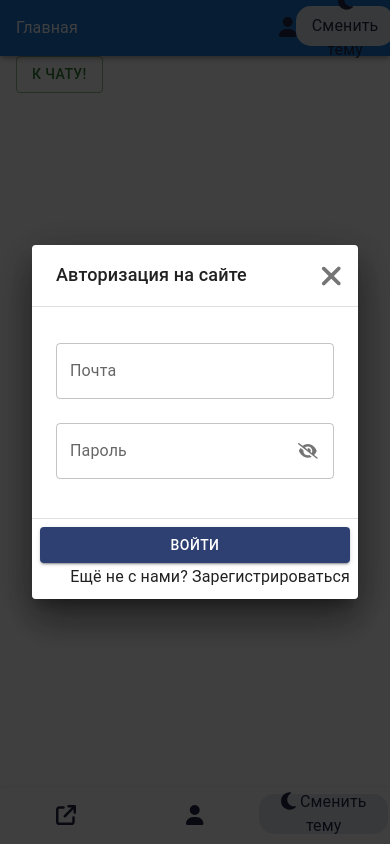
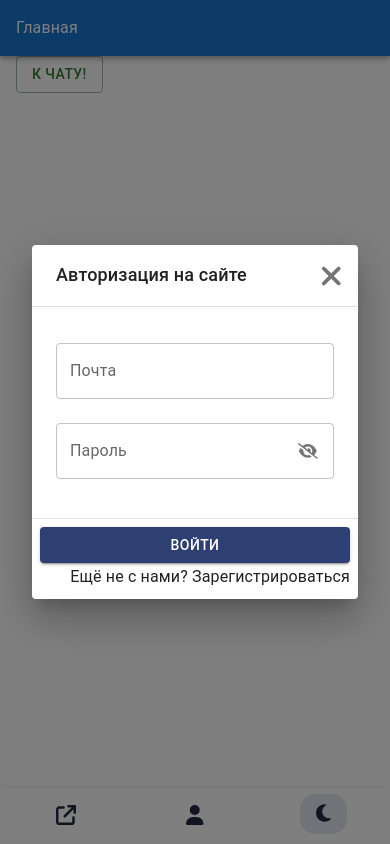
Before and after one commit to Loks509/exampleReactChat, a React (Vite) app: page / in a window 390 px wide. Built offline with nearby package versions, Linux system fonts and the light colour scheme.

Commit message:
мелкие баги

```diff
--- a/src/views/DefaultPageNew/Setting/Setting.tsx
+++ b/src/views/DefaultPageNew/Setting/Setting.tsx
@@ -114,7 +114,7 @@ function Setting() {
         { name: 'Выход', action: logOutF },
     ];
     const settings2 = [
-        { name: <><colorMode.Toggler /> Сменить тему</>, action: colorMode.toggleColorMode },
+        { name: <><colorMode.Toggler /></>, action: colorMode.toggleColorMode },
     ];
 
     const themeMobile = useTheme();
--- a/src/views/DefaultPageNew/header/Header.tsx
+++ b/src/views/DefaultPageNew/header/Header.tsx
@@ -2,12 +2,15 @@ import HeaderBreadcrumbs from "../breadcrumbs/HeaderBreadcrumbs";
 
 import Auth from "../../UIpack/auth/Auth";
 
-import { AppBar, Box, Toolbar } from "@mui/material";
+import { AppBar, Box, Toolbar, useMediaQuery, useTheme } from "@mui/material";
 
 import Setting from "../Setting/Setting";
 
 
 function Header() {
+  const themeMobile = useTheme();
+  const isMobile = useMediaQuery(themeMobile.breakpoints.down('md'));
+
   return (
     <AppBar>
       <Toolbar>
@@ -28,6 +31,7 @@ function Header() {
           <HeaderBreadcrumbs />
         </Box>
         <Box sx={{ flexGrow: 0 }}>
+          {!isMobile &&
             <Box
               sx={{
                 display: "flex",
@@ -38,6 +42,7 @@ function Header() {
               <Auth />
               <Setting />
             </Box>
+          }
         </Box>
       </Toolbar>
     </AppBar>
--- a/src/views/UIpack/auth/Auth.tsx
+++ b/src/views/UIpack/auth/Auth.tsx
@@ -74,7 +74,7 @@ function Auth() {
             }
             {!isLogin &&
                 <>
-                    <Tooltip title="Личный кабинет">
+                    <Tooltip title="Авторизоваться">
                         <Box onClick={handleOpenUserMenu}
                             sx={{
                                 cursor: 'pointer',
```
Lines whose indentation alone changed are shown as unchanged.
